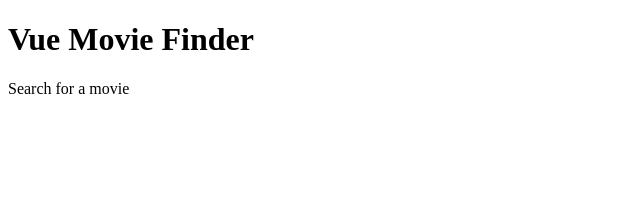
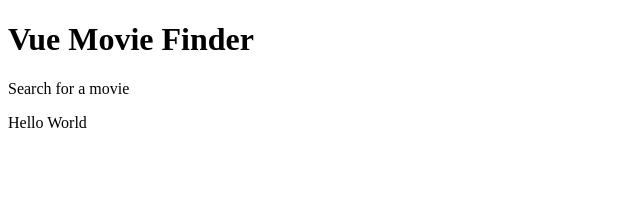
Before and after one commit to hadrianhughes/vue-movie-finder, a Vue app: page / in a window 1280 px wide. Shown: the top 204 px of the page, without its empty margins (0-640 px from the left). Built offline with nearby package versions, Linux system fonts and the light colour scheme; the HTML template or start-up script is replaced by a standard one.

Commit message:
Pass children to Layout component

```diff
--- a/src/App.vue
+++ b/src/App.vue
@@ -2,7 +2,9 @@
   <div>
     <Layout
       siteHeading="Vue Movie Finder"
-      siteSubheading="Search for a movie" />
+      siteSubheading="Search for a movie">
+      <p>Hello World</p>
+    </Layout>
   </div>
 </template>
 
--- a/src/components/Layout.vue
+++ b/src/components/Layout.vue
@@ -1,7 +1,12 @@
 <template>
   <div>
-    <h1>{{ siteHeading }}</h1>
-    <p>{{ siteSubheading }}</p>
+    <header>
+      <h1>{{ siteHeading }}</h1>
+      <p>{{ siteSubheading }}</p>
+    </header>
+    <main>
+      <slot />
+    </main>
   </div>
 </template>
 
```
